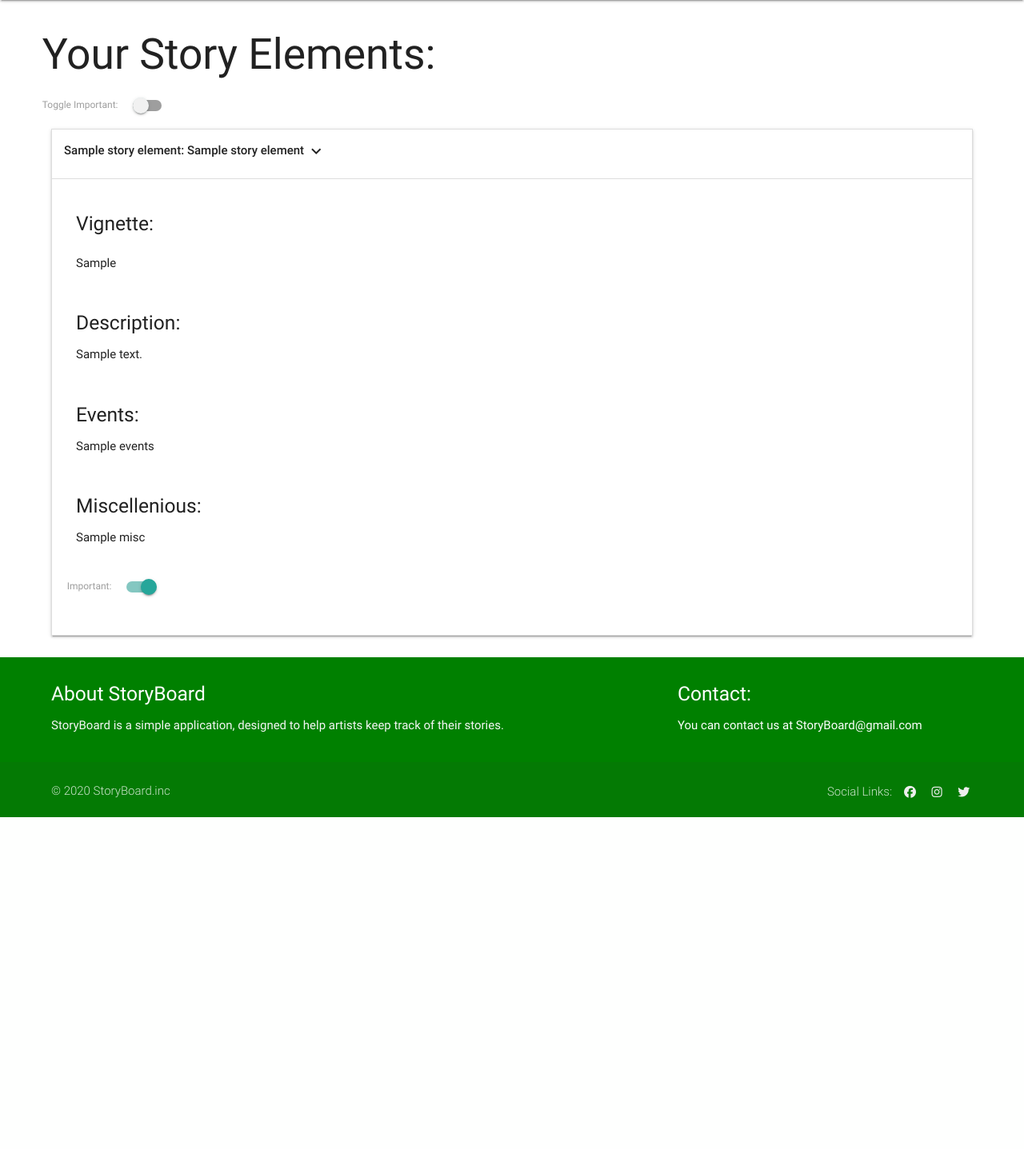
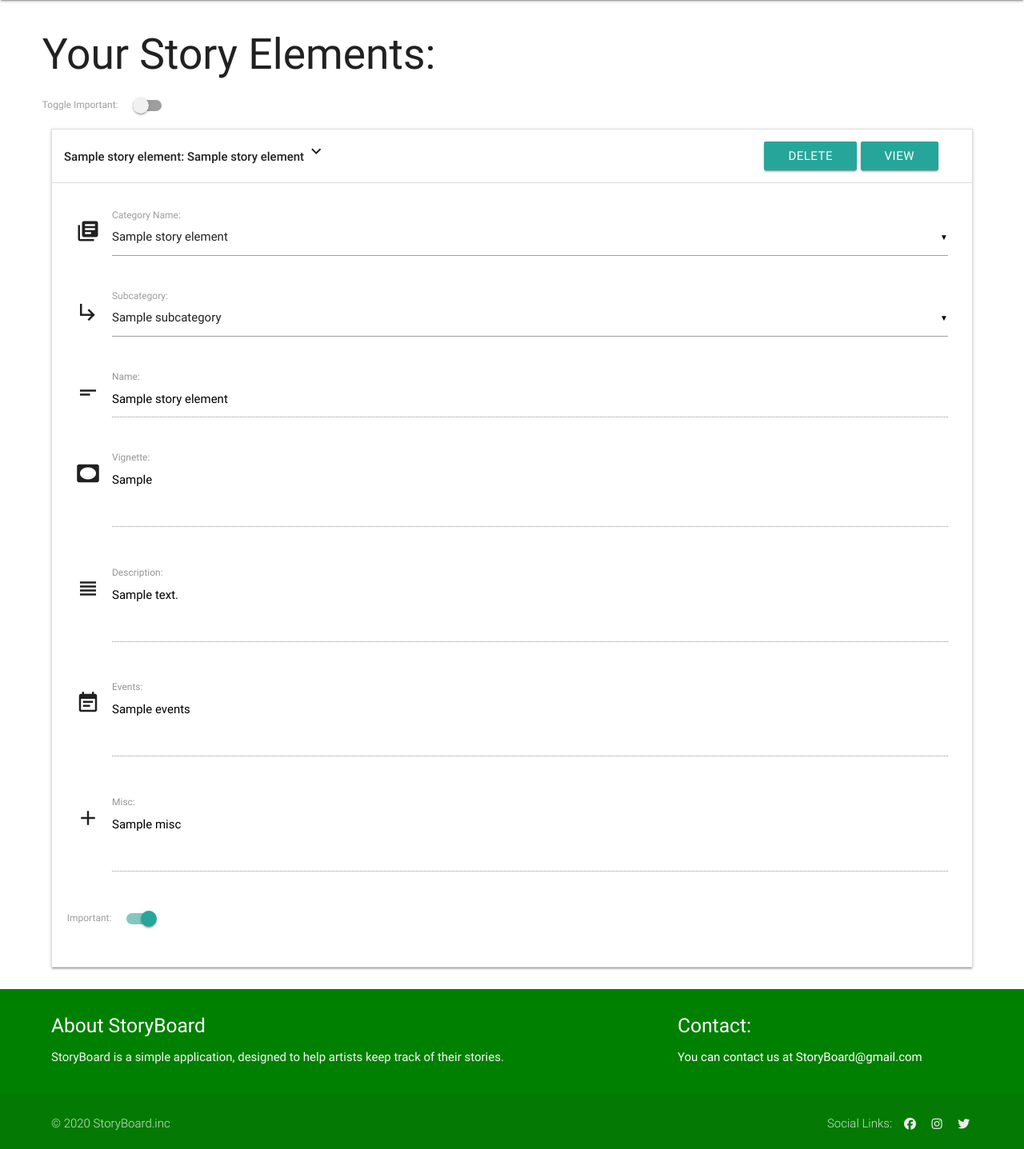
Before and after one commit to Felix-Redwood/Data-Centric-Development-Milestone-Project, a Flask app: page /nav_elements in a window 1280 px wide, after a click that opens the changed part. Shown: the part 64-1501 px from the top of the page at 80% size. Before the commit the page ends 1086 px from the top, so only its background shows below. Run offline with Flask 2, Linux system fonts and the light colour scheme; a database or web service that is not in the repository returns one stand-in record (values such as "Sample title"); some libraries are stand-ins or nearby versions.

Commit message:
made DELETE and VIEW buttons functional

```diff
--- a/templates/base.html
+++ b/templates/base.html
@@ -88,6 +88,7 @@
         $(document).ready(function() {
             $('.collapsible').collapsible();
             $(".button-collapse").sideNav({ edge: 'right' });
+            $('select').material_select();
             $('ul.tabs').tabs();
             $('.dropdown-button').dropdown({
                 constrainWidth: true,
--- a/templates/baseelements.html
+++ b/templates/baseelements.html
@@ -11,38 +11,82 @@
     {% for element in elements %}
     <li>
         <div class="collapsible-header">
-            <div class="col s9">
-                <strong>{{element.category_name.capitalize()}}: {{element.element_name.capitalize()}}</strong>
-            </div>
+            <div class="row" id="collapsible-row">
 
-            <div class="col s3">
-                <i class="material-icons">expand_more</i>
+                <div class="col s4 m6">
+                    <strong>{{element.category_name.capitalize()}}: {{element.element_name.capitalize()}}</strong><i class="material-icons">expand_more</i>
+                </div>
+                <div class="col s8 m6" id="collapsible-button-container">
+                    <a href="{{url_for('edit_element', element_id=element._id)}}" class="waves-effect waves-light btn btn-small right collapsible-btn">VIEW</a>
+                    <a href="{{url_for('delete_element', element_id=element._id)}}" class="waves-effect waves-light btn btn-small right collapsible-btn">DELETE</a>
+                </div>
             </div>
         </div>
 
         <div class="collapsible-body">
-            <h5>Vignette:</h5>
-            <span class="truncate">
-                <p>
-          {{element.element_vignette}}
-          </p>
-          </span>
-            <br>
-            <h5>Description:</h5>
-            <p>
-                {{element.element_description}}
-            </p>
-            <br>
-            <h5>Events:</h5>
-            <p>
-                {{element.events}}
-            </p>
-            <br>
-            <h5>Miscellenious:</h5>
-            <p>
-                {{element.misc}}
-            </p>
-            <br>
+            <form action="" method="POST" class="col s12">
+                <div class="row">
+                    <div class="input-field col s12">
+                        <i class="material-icons prefix">library_books</i>
+                        <select id="category">
+                <option value="" disabled selected>{{element.category_name.capitalize()}}</option>
+                </select>
+                        <label>Category Name:</label>
+                    </div>
+                </div>
+                <div class="row">
+                    <div class="input-field col s12">
+                        {% if element.subcategory %}
+                        <i class="material-icons prefix">subdirectory_arrow_right</i>
+                        <select id="category">
+                <option value="" disabled selected>{{element.subcategory.capitalize()}}</option>
+                </select>
+                        <label>Subcategory:</label>
+                        {% else %}
+                        <i class="material-icons prefix">subdirectory_arrow_right</i>
+                        <select id="category">
+                <option value="" disabled selected>None</option>
+                </select>
+                        <label>Subcategory:</label>
+                        {% endif %}
+                    </div>
+                </div>
+                <div class="row">
+                    <div class="input-field col s12">
+                        <i class="material-icons prefix">short_text</i>
+                        <input id="noEditForm" type="text" class="validate" value="{{element.element_name}}" disabled>
+                        <label for="icon_prefix">Name:</label>
+                    </div>
+                </div>
+                <div class="row">
+                    <div class="input-field col s12">
+                        <i class="material-icons prefix">vignette</i>
+                        <textarea id="noEditForm" type="text" class="materialize-textarea" disabled>{{element.element_vignette}}</textarea>
+                        <label for="icon_telephone">Vignette:</label>
+                    </div>
+                </div>
+                <div class="row">
+                    <div class="input-field col s12">
+                        <i class="material-icons prefix">view_headline</i>
+                        <textarea id="noEditForm" type="text" class="materialize-textarea" disabled>{{element.element_description}}</textarea>
+                        <label for="icon_telephone">Description:</label>
+                    </div>
+                </div>
+                <div class="row">
+                    <div class="input-field col s12">
+                        <i class="material-icons prefix">event_note</i>
+                        <textarea id="noEditForm" type="text" class="materialize-textarea" disabled>{{element.events}}</textarea>
+                        <label for="icon_telephone">Events:</label>
+                    </div>
+                </div>
+                <div class="row">
+                    <div class="input-field col s12">
+                        <i class="material-icons prefix">add</i>
+                        <textarea id="noEditForm" type="text" class="materialize-textarea" disabled>{{element.misc}}</textarea>
+                        <label for="icon_telephone">Misc:</label>
+                    </div>
+                </div>
+            </form>
             <div class="row">
                 {% if element.important %}
                 <form action="{{url_for('toggle_element_important_elements', element_id=element._id)}}" method="POST" class="importantSwitch">
```
Also changed, not shown: templates/categories.html (+21 -26 lines), templates/home.html (+6 -2 lines), templates/subcategories.html (+38 -10 lines).
